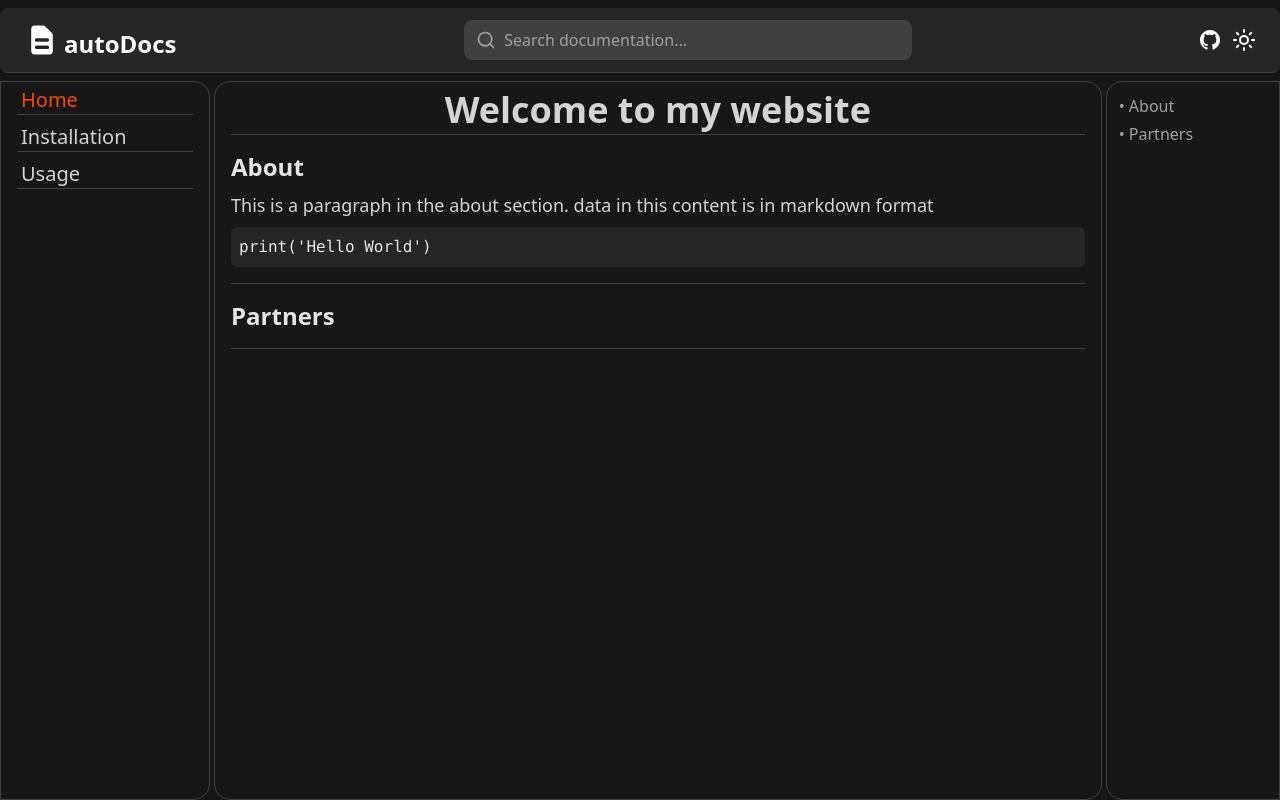
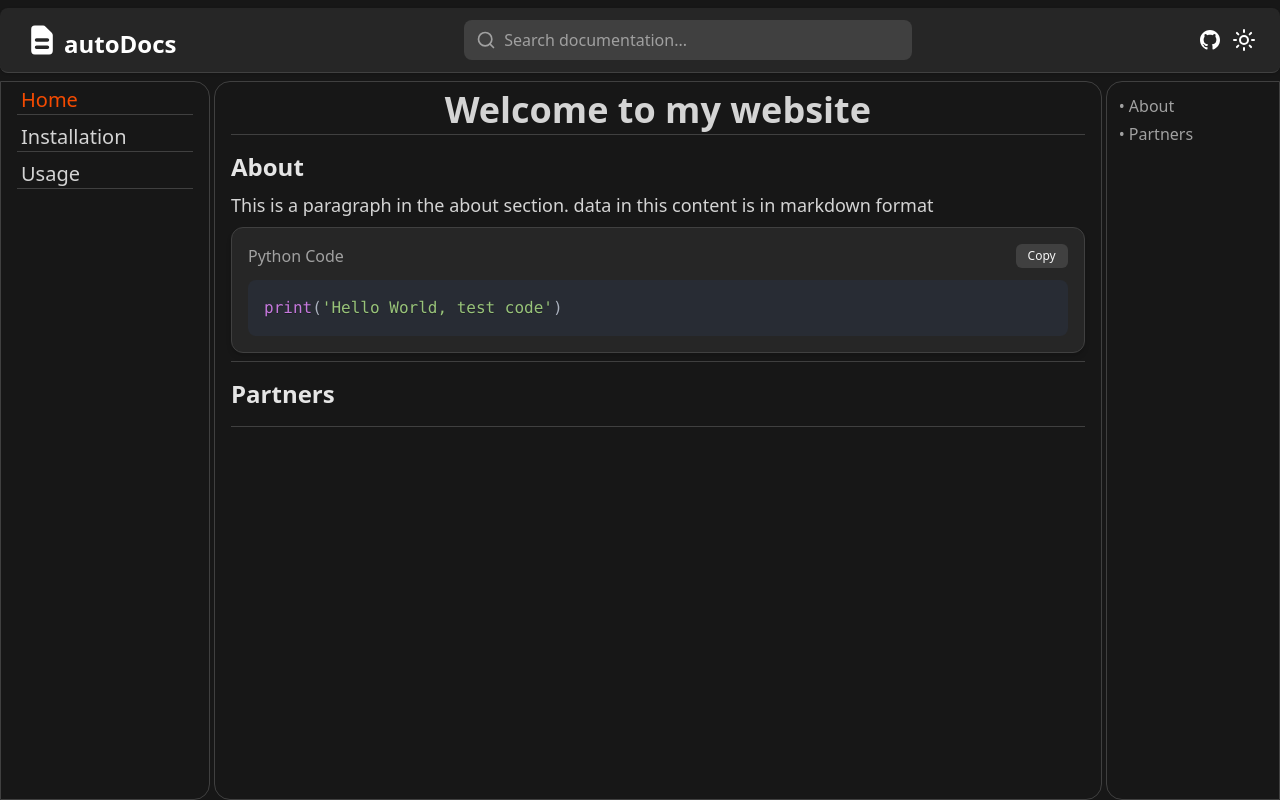
Before and after one commit to nk1044/autoDocs, a React (Vite) app in the folder website/: page /docs/Home in a window 1280 px wide. Built offline with nearby package versions, Linux system fonts and the light colour scheme.

Commit message:
add CodeBlock component with syntax highlighting and copy functionality; update Preview to use CodeBlock and modify sample code

```diff
--- a/website/docsData.js
+++ b/website/docsData.js
@@ -29,7 +29,7 @@ export const data = {
                     {
                         "Type": "Codeblock",
                         "Language": "python",
-                        "Code": "print('Hello World')"
+                        "Code": "print('Hello World, test code')"
                     }
                 ]
             },
--- a/website/package.json
+++ b/website/package.json
@@ -15,6 +15,7 @@
     "react": "^19.0.0",
     "react-dom": "^19.0.0",
     "react-router-dom": "^7.4.1",
+    "react-syntax-highlighter": "^15.6.1",
     "tailwindcss": "^4.1.2"
   },
   "devDependencies": {
--- a/website/src/Components/Preview.jsx
+++ b/website/src/Components/Preview.jsx
@@ -1,5 +1,6 @@
 import React from 'react'
-import Paragraph from './Tools/Paragraph'
+import Paragraph from './Tools/Paragraph';
+import CodeBlock from './Tools/CodeBlock';
 
 
 function Preview({Content}) {
@@ -14,11 +15,7 @@ function Preview({Content}) {
                 return <Paragraph key={index} Text={item.Text} />
             }
             else if (item.Type === "Codeblock") {
-                return (
-                    <pre key={index} className='bg-neutral-800 p-2 rounded-md mb-2'>
-                        <code className='text-neutral-200'>{item.Code}</code>
-                    </pre>
-                )
+                return <CodeBlock key={index} code={item.Code} language={item.Language} />
             }
         }
         )}
--- a/website/src/Components/Tools/CodeBlock.jsx
+++ b/website/src/Components/Tools/CodeBlock.jsx
@@ -1,12 +1,39 @@
-import React from 'react'
+import React, { useState } from 'react';
+import { Prism as SyntaxHighlighter } from 'react-syntax-highlighter';
+import { oneDark } from 'react-syntax-highlighter/dist/esm/styles/prism';
 
-function CodeBlock({
-    Code,
-    Language
-}) {
-  return (
-    <div>CodeBlock</div>
-  )
+function CodeBlock({ code, language = "javascript" }) {
+    const [copied, setCopied] = useState(false);
+
+    const copyToClipboard = () => {
+        navigator.clipboard.writeText(code);
+        setCopied(true);
+        setTimeout(() => setCopied(false), 2000);
+    };
+
+    return (
+        <div className="relative rounded-xl bg-neutral-800 border border-neutral-700 p-4 text-md shadow-md">
+            <div className="flex justify-between items-center mb-3">
+                <span className="text-neutral-400 bg-transparent font-medium capitalize">
+                    {language} code
+                </span>
+                <button
+                    onClick={copyToClipboard}
+                    className="bg-neutral-700 hover:bg-neutral-600 text-neutral-100 px-3 py-1 rounded-md text-xs transition-all duration-200"
+                >
+                    {copied ? "Copied!" : "Copy"}
+                </button>
+            </div>
+
+            <SyntaxHighlighter
+                language={language}
+                style={oneDark}
+                customStyle={{ borderRadius: '0.5rem', margin: 0, padding: '1rem' }}
+            >
+                {code}
+            </SyntaxHighlighter>
+        </div>
+    );
 }
 
-export default CodeBlock
+export default CodeBlock;
```
Also changed, not shown: 1 other file (tests, documents, lock files or other folders).
